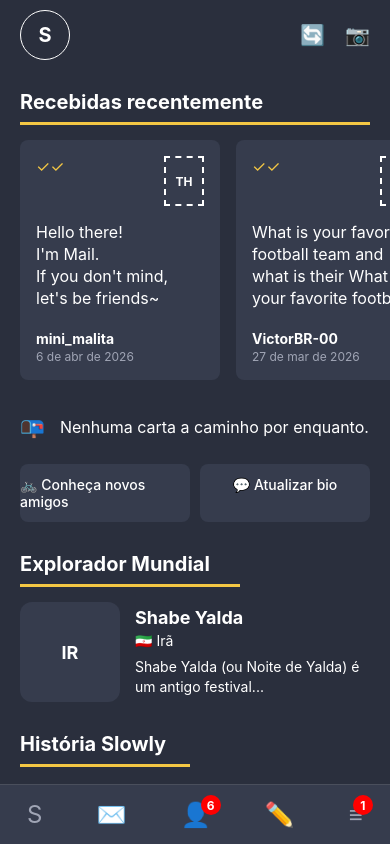
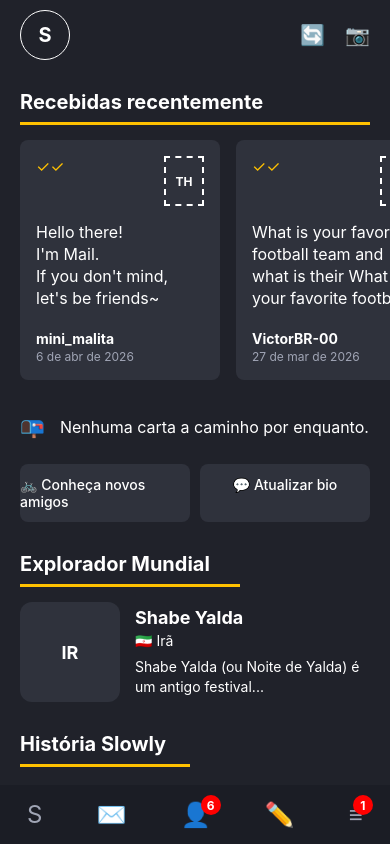
Before and after one commit to caiolukas-residencia/projedoindividual-mobile, a React Native app in the folder replica-slowly/: screen /Home in a window 390 px wide. Built offline with nearby package versions, Linux system fonts and the light colour scheme.

Commit message:
Ajuste no esquema de cores

```diff
--- a/replica-slowly/src/pages/Home.tsx
+++ b/replica-slowly/src/pages/Home.tsx
@@ -244,10 +244,8 @@ const styles = StyleSheet.create({
     flexDirection: 'row',
     justifyContent: 'space-around',
     alignItems: 'center',
-    backgroundColor: Colors.card,
+    backgroundColor: Colors.navDark,
     paddingVertical: 15,
-    borderTopWidth: 1,
-    borderTopColor: Colors.border,
   },
   navIcon: {
     fontSize: 24,
--- a/replica-slowly/src/theme/colors.tsx
+++ b/replica-slowly/src/theme/colors.tsx
@@ -1,10 +1,11 @@
 export const Colors = {
-  background: '#2A2F3D',
-  card: '#363C4D',
+  background: '#20222A',
+  card: '#2f323c',
   textPrimary: '#FFFFFF',
   textSecondary: '#A0A5B5',
-  accentYellow: '#F4C744',
+  accentYellow: '#ffc100',
   buttonWhite: '#FFFFFF',
   textDark: '#1A1D26',
   border: '#4A4F5C',
+  navDark: '#1b1d25'
 };
```
